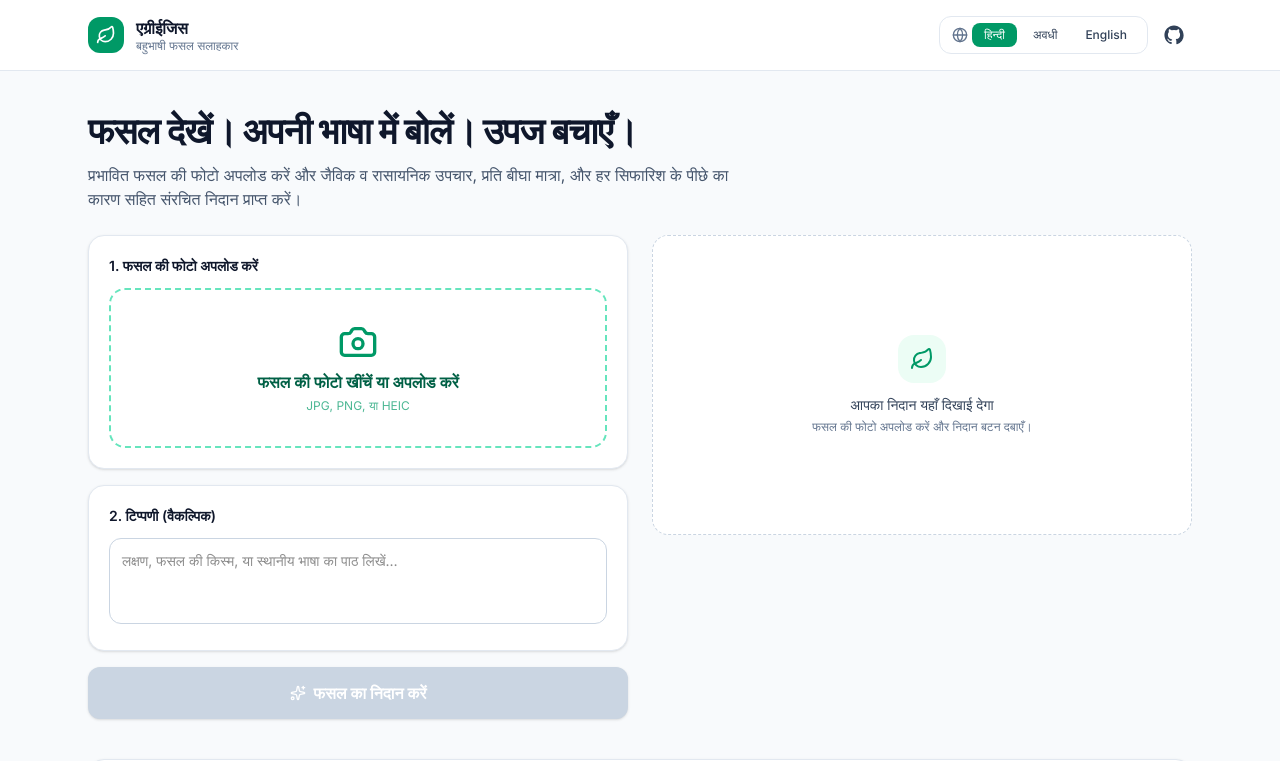
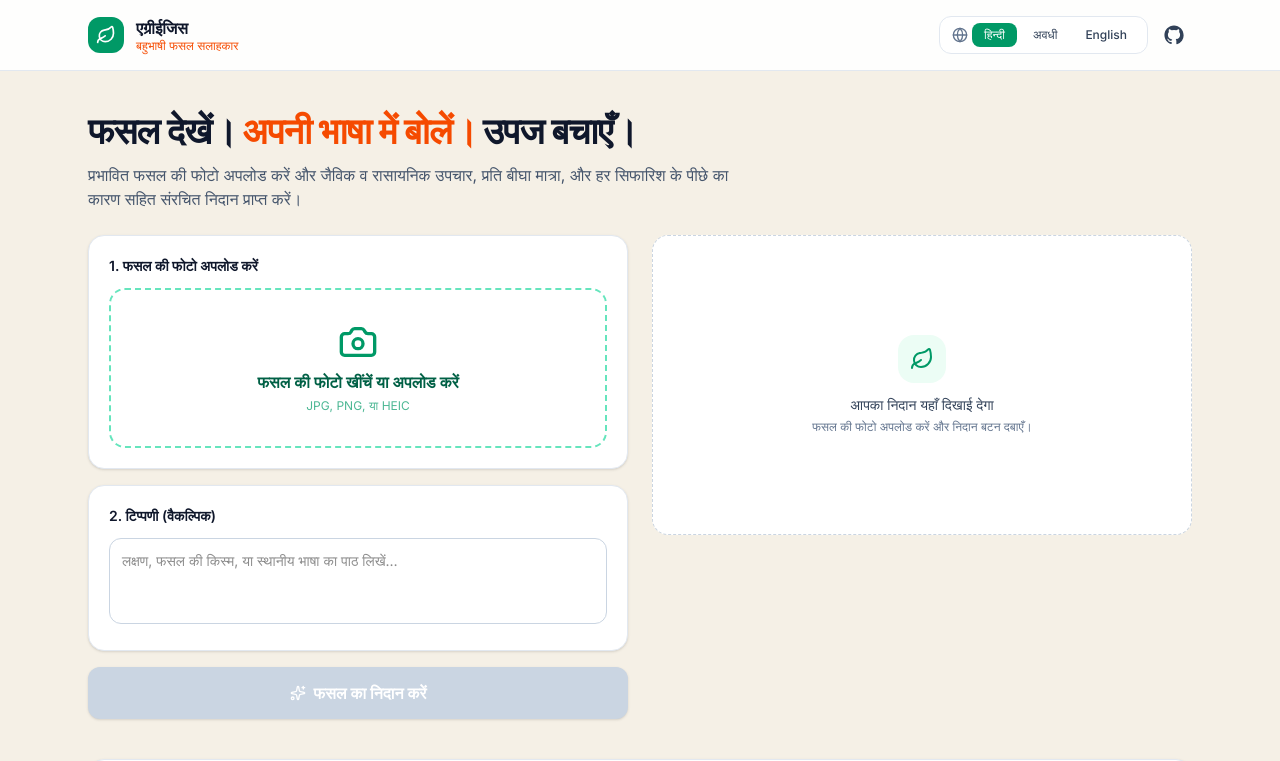
Before and after one commit to AzureX-15289/agriAegis, a Next.js app: page / in a window 1280 px wide. Shown: the top 761 px of the page. Built offline with nearby package versions, Linux system fonts and the light colour scheme.

Commit message:
Changed Theme

```diff
--- a/app/globals.css
+++ b/app/globals.css
@@ -1,7 +1,7 @@
 @import "tailwindcss";
 
 :root {
-  --background: #ffffff;
+  --background: #f5f0e6;
   --foreground: #171717;
 }
 
@@ -12,15 +12,8 @@
   --font-mono: var(--font-geist-mono);
 }
 
-@media (prefers-color-scheme: dark) {
-  :root {
-    --background: #0a0a0a;
-    --foreground: #ededed;
-  }
-}
-
 body {
-  background: var(--background);
+  background-color: #f5f0e6;
   color: var(--foreground);
   font-family: Arial, Helvetica, sans-serif;
 }
--- a/app/layout.tsx
+++ b/app/layout.tsx
@@ -18,7 +18,10 @@ export default function RootLayout({
 }) {
   return (
     <html lang="en">
-      <body className={`${inter.className} antialiased`}>
+      <body
+        className={`${inter.className} antialiased`}
+        suppressHydrationWarning
+      >
         <LanguageProvider>{children}</LanguageProvider>
       </body>
     </html>
--- a/app/page.tsx
+++ b/app/page.tsx
@@ -94,7 +94,7 @@ export default function Home() {
   };
 
   return (
-    <main className="min-h-screen bg-slate-50">
+    <main className="min-h-screen bg-[#f5f0e6]">
       <header className="border-b border-slate-200 bg-white/90 backdrop-blur sticky top-0 z-20">
         <div className="max-w-6xl mx-auto px-6 py-4 flex items-center gap-3">
           <div className="w-9 h-9 rounded-xl bg-emerald-600 flex items-center justify-center">
@@ -104,7 +104,7 @@ export default function Home() {
             <h1 className="text-base font-bold text-slate-900 leading-tight">
               {strings.brand}
             </h1>
-            <p className="text-xs text-slate-500 leading-tight">
+            <p className="text-xs text-orange-600 leading-tight">
               {strings.tagline}
             </p>
           </div>
@@ -125,7 +125,24 @@ export default function Home() {
 
       <section className="max-w-6xl mx-auto px-6 pt-10 pb-6">
         <h2 className="text-3xl sm:text-4xl font-bold text-slate-900 tracking-tight">
-          {strings.heroTitle}
+          {(() => {
+            const highlightIndex = strings.heroTitle.indexOf(
+              strings.heroHighlight
+            );
+            if (highlightIndex < 0) return strings.heroTitle;
+
+            return (
+              <>
+                {strings.heroTitle.slice(0, highlightIndex)}
+                <span className="text-orange-600">
+                  {strings.heroHighlight}
+                </span>
+                {strings.heroTitle.slice(
+                  highlightIndex + strings.heroHighlight.length
+                )}
+              </>
+            );
+          })()}
         </h2>
         <p className="mt-3 text-slate-600 max-w-2xl">{strings.heroSubtitle}</p>
       </section>
--- a/lib/i18n.ts
+++ b/lib/i18n.ts
@@ -4,6 +4,7 @@ interface Strings {
   brand: string;
   tagline: string;
   heroTitle: string;
+  heroHighlight: string;
   heroSubtitle: string;
   step1: string;
   step2: string;
@@ -28,6 +29,7 @@ export const translations: Record<Language, Strings> = {
     brand: "AgriAegis",
     tagline: "Multilingual crop advisor",
     heroTitle: "See the crop. Speak your language. Protect the harvest.",
+    heroHighlight: "Speak your language.",
     heroSubtitle:
       "Upload a photo of an affected crop and get a structured diagnosis with organic and chemical remedies, dosage per bigha, and the reasoning behind every recommendation.",
     step1: "1. Upload crop photo",
@@ -57,6 +59,7 @@ export const translations: Record<Language, Strings> = {
     brand: "एग्रीईजिस",
     tagline: "बहुभाषी फसल सलाहकार",
     heroTitle: "फसल देखें। अपनी भाषा में बोलें। उपज बचाएँ।",
+    heroHighlight: "अपनी भाषा में बोलें।",
     heroSubtitle:
       "प्रभावित फसल की फोटो अपलोड करें और जैविक व रासायनिक उपचार, प्रति बीघा मात्रा, और हर सिफारिश के पीछे का कारण सहित संरचित निदान प्राप्त करें।",
     step1: "1. फसल की फोटो अपलोड करें",
@@ -86,6 +89,7 @@ export const translations: Record<Language, Strings> = {
     brand: "एग्रीईजिस",
     tagline: "बहुभाषी फसल सलाहकार",
     heroTitle: "फसल देखीं। अपनी भाषा में बोलीं। उपज बचाईं।",
+    heroHighlight: "अपनी भाषा में बोलीं।",
     heroSubtitle:
       "प्रभावित फसल कय फोटो अपलोड करीं अउर जैविक अउर रासायनिक इलाज, प्रति बीघा मात्रा सहित संरचित निदान पाईं।",
     step1: "1. फसल कय फोटो अपलोड करीं",
```
